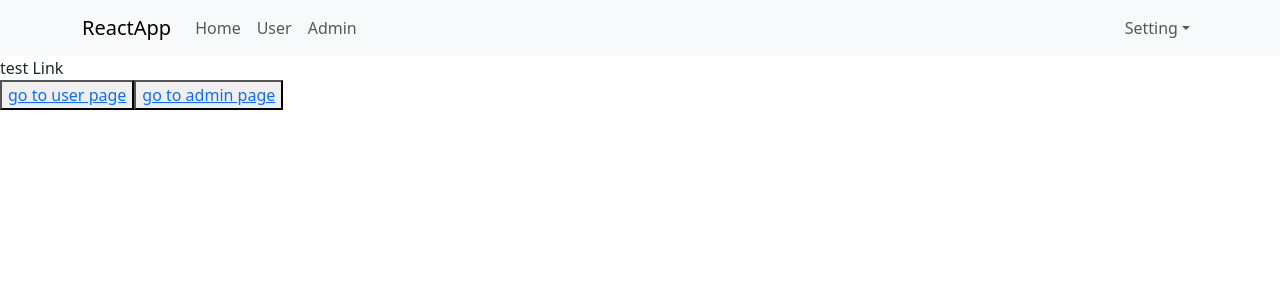
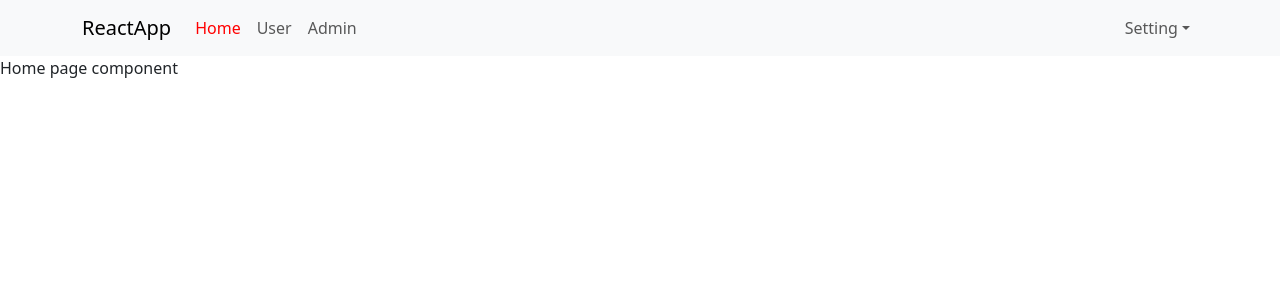
Before and after one commit to PhamThanhSu/ReactApp_Beginner, a React (Create React App) app: page / in a window 1280 px wide. Shown: the top 300 px of the page. Built offline with nearby package versions, Linux system fonts and the light colour scheme.

Commit message:
cap nhat reactapp routes chuyen trang

```diff
--- a/package.json
+++ b/package.json
@@ -16,7 +16,6 @@
     "redux": "4.2.0",
     "redux-devtools-extension": "2.13.9",
     "redux-thunk": "2.4.1",
-    "sass": "1.53.0",
     "web-vitals": "2.1.4"
   },
   "scripts": {
@@ -42,5 +41,8 @@
       "last 1 firefox version",
       "last 1 safari version"
     ]
+  },
+  "devDependencies": {
+    "sass": "^1.79.4"
   }
 }
--- a/src/App.js
+++ b/src/App.js
@@ -1,22 +1,19 @@
+import Header from './components/Header/Header';
+import { Outlet } from "react-router-dom";
 import './App.scss';
-import Header from './components/Header/Header';
-import { Link } from "react-router-dom";
-import logo from './logo.svg';
 
 const App = () => {
 
   return (
     <div className="app-container">
-      <Header />
-      <div>
-        test Link
-        <div>
-          <button>
-            <Link to="/users">go to user page</Link>
-          </button>
-          <button>
-            <Link to="/admins">go to admin page</Link>
-          </button>
+      <div className='header-container'>
+        <Header />
+      </div>
+      <div className='main-container'>
+        <div className='sidenav-container'>
+        </div>
+        <div className='app-content'>
+          <Outlet />
         </div>
       </div>
     </div>
--- a/src/App.scss
+++ b/src/App.scss
@@ -0,0 +1,17 @@
+
+body {
+    padding: 0;
+    margin: 0;
+    font-family: -apple-system, BlinkMacSystemFont, 'Segoe UI', 'Roboto', 'Oxygen',
+      'Ubuntu', 'Cantarell', 'Fira Sans', 'Droid Sans', 'Helvetica Neue',
+      sans-serif;
+    -webkit-font-smoothing: antialiased;
+    -moz-osx-font-smoothing: grayscale;
+  }
+  .app-container{
+    .header-container{
+      .navbar-nav .nav-link.active{
+        color: red;
+      }
+    }
+  }
--- a/src/components/Header/Header.js
+++ b/src/components/Header/Header.js
@@ -2,30 +2,26 @@ import Container from 'react-bootstrap/Container';
 import Nav from 'react-bootstrap/Nav';
 import Navbar from 'react-bootstrap/Navbar';
 import NavDropdown from 'react-bootstrap/NavDropdown';
-import { Link } from "react-router-dom";
+import { NavLink } from "react-router-dom";
 
 const Header = () => {
     return (
         <Navbar expand="lg" className="bg-body-tertiary">
             <Container>
-                <Navbar.Brand href="#home">ReactApp</Navbar.Brand>
+                {/* <Navbar.Brand href="#home">ReactApp</Navbar.Brand> */}
+                <NavLink to='/' className='navbar-brand'>ReactApp</NavLink>
                 <Navbar.Toggle aria-controls="basic-navbar-nav" />
                 <Navbar.Collapse id="basic-navbar-nav">
                     <Nav className="me-auto">
-                        <Link to ='/' className='nav-link'>Home</Link>
-                        <Link to ='/users' className='nav-link'>User</Link>
-                        <Link to ='/admins' className='nav-link'>Admin</Link>
-                        {/* <Nav.Link href="/home">Home</Nav.Link>
-                        <Nav.Link href="/users">User</Nav.Link>
-                        <Nav.Link href="/admins">Admin</Nav.Link> */}
+                        <NavLink to='/' className='nav-link'>Home</NavLink>
+                        <NavLink to='/users' className='nav-link'>User</NavLink>
+                        <NavLink to='/admins' className='nav-link'>Admin</NavLink>
                     </Nav>
                     <Nav>
                         <NavDropdown title="Setting" id="basic-nav-dropdown">
-                            <NavDropdown.Item href="#action/3.1">Login</NavDropdown.Item>
-                            <NavDropdown.Item href="#action/3.2">
-                                Log out
-                            </NavDropdown.Item>
-                            <NavDropdown.Item href="#action/3.3">Profile</NavDropdown.Item>
+                            <NavDropdown.Item >Login</NavDropdown.Item>
+                            <NavDropdown.Item >Log out</NavDropdown.Item>
+                            <NavDropdown.Item >Profile</NavDropdown.Item>
                             {/* <NavDropdown.Divider /> */}
                         </NavDropdown>
                     </Nav>
--- /dev/null
+++ b/src/components/Home/HomePage.js
@@ -0,0 +1,9 @@
+const HomePage = (props) => {
+    return (
+        <div className="homepage-container">
+            Home page component
+        </div>
+    )
+}
+
+export default HomePage;
--- a/src/index.js
+++ b/src/index.js
@@ -12,6 +12,8 @@ import {
 } from "react-router-dom";
 import User from './components/User/User';
 import Admin from './components/Admin/Admin';
+import HomePage from './components/Home/HomePage';
+
 
 const root = ReactDOM.createRoot(document.getElementById('root'));
 root.render(
@@ -19,9 +21,11 @@ root.render(
     {/* <React.StrictMode> */}
     <BrowserRouter>
       <Routes>
-        <Route path="/" element={<App />} />
-        <Route path="users" element={<User />} />
-        <Route path="admins" element={<Admin />} />
+        <Route path="/" element={<App />} >
+          <Route index element={<HomePage />} />
+          <Route path="users" element={<User />} />
+          <Route path="admins" element={<Admin />} />
+        </Route>
       </Routes>
     </BrowserRouter>
     {/* </React.StrictMode> */}
```
Also changed, not shown: 1 other file (tests, documents, lock files or other folders).
